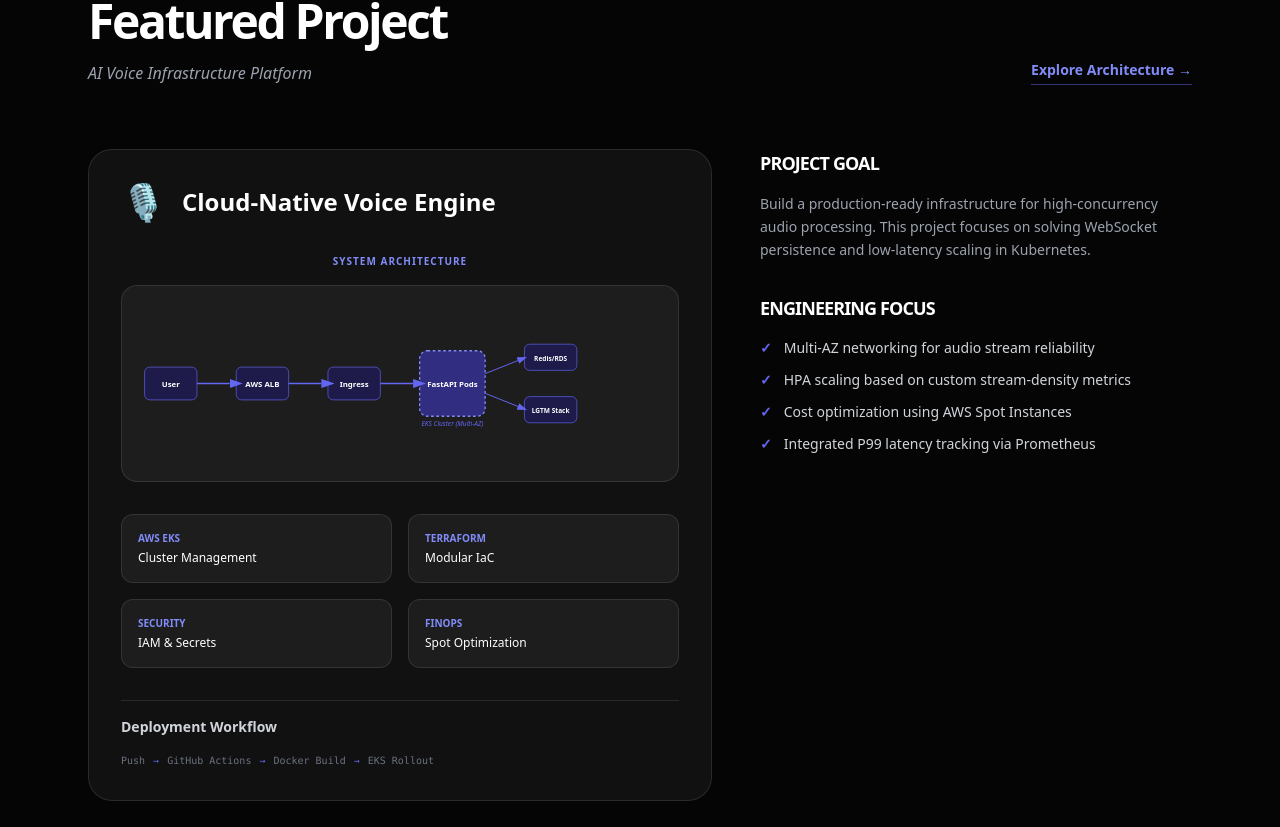
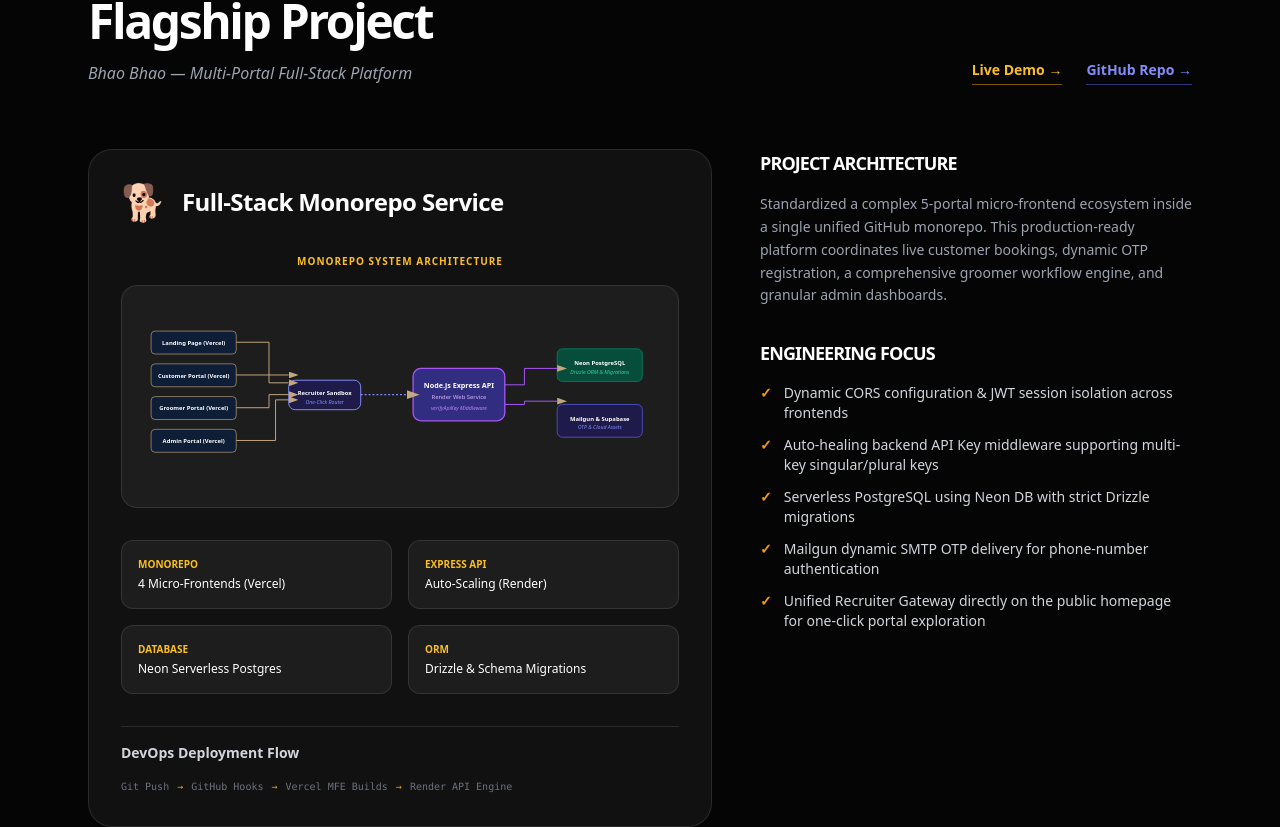
Before and after one commit to sanjanamahajan2001-sys/personal-portfolio, a Next.js app: page / in a window 1280 px wide. Shown: the part 1574-2401 px from the top of the page. Built offline with nearby package versions, Linux system fonts and the light colour scheme.

Commit message:
feat: add BhaoBhao full-stack monorepo as flagship project with custom SVG architecture diagram

```diff
--- a/app/page.tsx
+++ b/app/page.tsx
@@ -93,6 +93,62 @@
   </div>
 );
 
+const BhaoBhaoArchitecture = () => (
+  <div className="w-full py-8 px-4 bg-white/5 rounded-2xl border border-white/10 my-6">
+    <svg viewBox="0 0 800 240" className="w-full h-auto">
+      <defs>
+        <marker id="arrowhead-gold" markerWidth="10" markerHeight="7" refX="0" refY="3.5" orient="auto">
+          <polygon points="0 0, 10 3.5, 0 7" fill="#C4A77D" />
+        </marker>
+      </defs>
+
+      {/* 4 Frontends (Monorepo Micro-Frontends) */}
+      <rect x="20" y="20" width="130" height="35" rx="6" fill="#0d1e36" stroke="#C4A77D" strokeWidth="1" />
+      <text x="85" y="41" textAnchor="middle" fill="white" fontSize="9" fontWeight="bold">Landing Page (Vercel)</text>
+
+      <rect x="20" y="70" width="130" height="35" rx="6" fill="#0d1e36" stroke="#C4A77D" strokeWidth="1" />
+      <text x="85" y="91" textAnchor="middle" fill="white" fontSize="9" fontWeight="bold">Customer Portal (Vercel)</text>
+
+      <rect x="20" y="120" width="130" height="35" rx="6" fill="#0d1e36" stroke="#C4A77D" strokeWidth="1" />
+      <text x="85" y="141" textAnchor="middle" fill="white" fontSize="9" fontWeight="bold">Groomer Portal (Vercel)</text>
+
+      <rect x="20" y="170" width="130" height="35" rx="6" fill="#0d1e36" stroke="#C4A77D" strokeWidth="1" />
+      <text x="85" y="191" textAnchor="middle" fill="white" fontSize="9" fontWeight="bold">Admin Portal (Vercel)</text>
+
+      {/* Gateway Hub */}
+      <rect x="230" y="95" width="110" height="45" rx="10" fill="#1e1b4b" stroke="#818cf8" strokeWidth="1.5" />
+      <text x="285" y="118" textAnchor="middle" fill="white" fontSize="9" fontWeight="bold">Recruiter Sandbox</text>
+      <text x="285" y="131" textAnchor="middle" fill="#818cf8" fontSize="8" fontStyle="italic">One-Click Router</text>
+
+      {/* Express Node.js API Gateway */}
+      <rect x="420" y="77" width="140" height="80" rx="12" fill="#312e81" stroke="#a855f7" strokeWidth="2" />
+      <text x="490" y="107" textAnchor="middle" fill="white" fontSize="11" fontWeight="bold">Node.js Express API</text>
+      <text x="490" y="124" textAnchor="middle" fill="#d8b4fe" fontSize="9">Render Web Service</text>
+      <text x="490" y="140" textAnchor="middle" fill="#c084fc" fontSize="8" fontStyle="italic">verifyApiKey Middleware</text>
+
+      {/* Database / Third-Party */}
+      <rect x="640" y="47" width="130" height="50" rx="8" fill="#064e3b" stroke="#059669" strokeWidth="1" />
+      <text x="705" y="72" textAnchor="middle" fill="white" fontSize="9" fontWeight="bold">Neon PostgreSQL</text>
+      <text x="705" y="85" textAnchor="middle" fill="#34d399" fontSize="8" fontStyle="italic">Drizzle ORM & Migrations</text>
+
+      <rect x="640" y="132" width="130" height="50" rx="8" fill="#1e1b4b" stroke="#6366f1" strokeWidth="1" />
+      <text x="705" y="157" textAnchor="middle" fill="white" fontSize="9" fontWeight="bold">Mailgun & Supabase</text>
+      <text x="705" y="170" textAnchor="middle" fill="#818cf8" fontSize="8" fontStyle="italic">OTP & Cloud Assets</text>
+
+      {/* Connection arrows */}
+      <path d="M150 37 h50 v62 h30" stroke="#C4A77D" strokeWidth="1.5" fill="none" markerEnd="url(#arrowhead-gold)" />
+      <path d="M150 87 h80" stroke="#C4A77D" strokeWidth="1.5" fill="none" markerEnd="url(#arrowhead-gold)" />
+      <path d="M150 137 h50 v-20 h30" stroke="#C4A77D" strokeWidth="1.5" fill="none" markerEnd="url(#arrowhead-gold)" />
+      <path d="M150 187 h60 v-62 h20" stroke="#C4A77D" strokeWidth="1.5" fill="none" markerEnd="url(#arrowhead-gold)" />
+
+      <line x1="340" y1="117" x2="410" y2="117" stroke="#818cf8" strokeWidth="2" strokeDasharray="3" markerEnd="url(#arrowhead-gold)" />
+
+      <path d="M560 102 h30 v-25 h50" stroke="#a855f7" strokeWidth="1.5" fill="none" markerEnd="url(#arrowhead-gold)" />
+      <path d="M560 132 h30 v-5 h50" stroke="#a855f7" strokeWidth="1.5" fill="none" markerEnd="url(#arrowhead-gold)" />
+    </svg>
+  </div>
+);
+
 // --- Main Page ---
 
 export default function Home() {
@@ -170,8 +226,94 @@
         </div>
       </section>
 
+      {/* Flagship Project - BhaoBhao */}
+      <section id="projects" className="max-w-6xl mx-auto px-6 py-32 border-t border-white/10">
+        <div className="flex flex-col md:flex-row justify-between items-end mb-16 gap-6">
+          <div>
+            <h2 className="text-4xl md:text-5xl font-black tracking-tighter mb-4 text-white">Flagship Project</h2>
+            <p className="text-gray-400 font-medium italic">Bhao Bhao — Multi-Portal Full-Stack Platform</p>
+          </div>
+          <div className="flex gap-6">
+            <a href="https://bhao-bhao.vercel.app" target="_blank" rel="noopener noreferrer" className="text-sm font-bold text-amber-400 hover:text-amber-300 transition-colors border-b border-amber-500/50 pb-1">
+              Live Demo &rarr;
+            </a>
+            <a href="https://github.com/sanjanamahajan2001-sys/BhaoBhao" target="_blank" rel="noopener noreferrer" className="text-sm font-bold text-indigo-400 hover:text-indigo-300 transition-colors border-b border-indigo-500/50 pb-1">
+              GitHub Repo &rarr;
+            </a>
+          </div>
+        </div>
+
+        <div className="grid grid-cols-1 lg:grid-cols-12 gap-12 items-start mb-32">
+          <div className="lg:col-span-7 space-y-6">
+            <div className="p-8 rounded-3xl border border-white/10 bg-white/5 space-y-8">
+              <div className="flex items-center gap-4">
+                <span className="text-4xl">🐕</span>
+                <h4 className="text-2xl font-black tracking-tight text-white">Full-Stack Monorepo Service</h4>
+              </div>
+
+              {/* Architecture Diagram */}
+              <div className="space-y-4">
+                <p className="text-[10px] font-black text-amber-400 uppercase tracking-widest text-center">Monorepo System Architecture</p>
+                <BhaoBhaoArchitecture />
+              </div>
+
+              {/* Architecture Cards */}
+              <div className="grid grid-cols-2 gap-4">
+                {[
+                  { label: "Monorepo", value: "4 Micro-Frontends (Vercel)" },
+                  { label: "Express API", value: "Auto-Scaling (Render)" },
+                  { label: "Database", value: "Neon Serverless Postgres" },
+                  { label: "ORM", value: "Drizzle & Schema Migrations" }
+                ].map((card, i) => (
+                  <div key={i} className="p-4 rounded-xl bg-white/5 border border-white/10">
+                    <p className="text-amber-400 text-[10px] font-black uppercase mb-1">{card.label}</p>
+                    <p className="text-white text-xs font-medium">{card.value}</p>
+                  </div>
+                ))}
+              </div>
+
+              <div className="space-y-4 pt-4 border-t border-white/10">
+                <h5 className="text-sm font-bold text-gray-300">DevOps Deployment Flow</h5>
+                <div className="flex gap-2 items-center text-[10px] font-mono text-gray-500">
+                  <span>Git Push</span> <span className="text-amber-500">→</span>
+                  <span>GitHub Hooks</span> <span className="text-amber-500">→</span>
+                  <span>Vercel MFE Builds</span> <span className="text-amber-500">→</span>
+                  <span>Render API Engine</span>
+                </div>
+              </div>
+            </div>
+          </div>
+
+          <div className="lg:col-span-5 space-y-8">
+            <div className="space-y-4">
+              <h4 className="text-lg font-bold text-white uppercase tracking-tighter">Project Architecture</h4>
+              <p className="text-gray-400 text-sm leading-relaxed">
+                Standardized a complex 5-portal micro-frontend ecosystem inside a single unified GitHub monorepo. This production-ready platform coordinates live customer bookings, dynamic OTP registration, a comprehensive groomer workflow engine, and granular admin dashboards.
+              </p>
+            </div>
+            <div className="space-y-4">
+              <h4 className="text-lg font-bold text-white uppercase tracking-tighter">Engineering Focus</h4>
+              <ul className="space-y-3">
+                {[
+                  "Dynamic CORS configuration & JWT session isolation across frontends",
+                  "Auto-healing backend API Key middleware supporting multi-key singular/plural keys",
+                  "Serverless PostgreSQL using Neon DB with strict Drizzle migrations",
+                  "Mailgun dynamic SMTP OTP delivery for phone-number authentication",
+                  "Unified Recruiter Gateway directly on the public homepage for one-click portal exploration"
+                ].map((item, i) => (
+                  <li key={i} className="flex gap-3 text-sm text-gray-300">
+                    <span className="text-amber-500 font-bold">✓</span>
+                    {item}
+                  </li>
+                ))}
+              </ul>
+            </div>
+          </div>
+        </div>
+      </section>
+
       {/* Flagship Project 1 - AI Voice */}
-      <section id="projects" className="max-w-6xl mx-auto px-6 py-32 border-t border-white/10">
+      <section className="max-w-6xl mx-auto px-6 py-32 border-t border-white/10">
         <div className="flex flex-col md:flex-row justify-between items-end mb-16 gap-6">
           <div>
             <h2 className="text-4xl md:text-5xl font-black tracking-tighter mb-4 text-white">Featured Project</h2>
```
